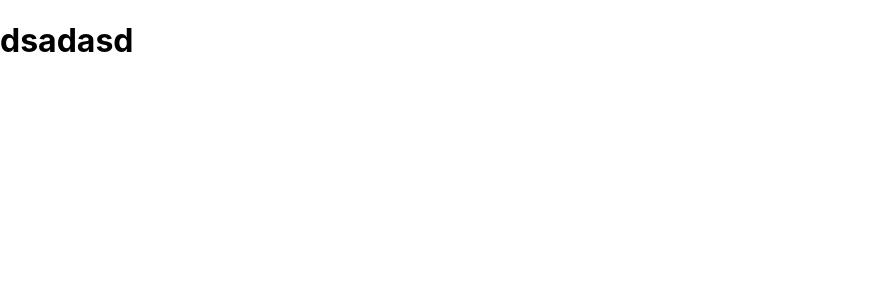
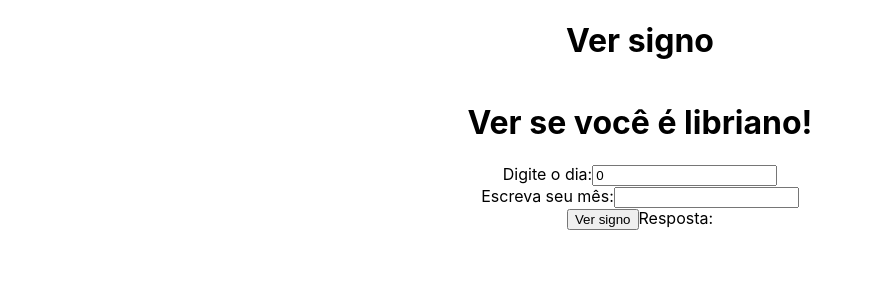
Before and after one commit to JuanVictor62/prova-07-10, a React (Create React App) app in the folder site/: page /libra in a window 1280 px wide. Shown: the top 300 px of the page, without its empty margins (0-872 px from the left). Built offline with nearby package versions, Linux system fonts and the light colour scheme.

Commit message:
prova 100%

```diff
--- a/site/src/acai/index.js
+++ b/site/src/acai/index.js
@@ -20,7 +20,7 @@ export default function Index(){
 
 
     return(
-        <main>
+        <main className='main'>
             <h1>Açai do Vitão</h1>
             <p>Açai Pequeno = 13,50</p>
             <p>Açai Medio = 15,00</p>
@@ -34,7 +34,7 @@ export default function Index(){
             </div>
 
             <div>
-                Quantidade de Açao Medio :
+                Quantidade de Açai Medio :
                 <input type='text' value={qtdMed} onChange={e => setQtdMed(Number(e.target.value))} />
             </div>
 
--- /dev/null
+++ b/site/src/acai/index.scss
@@ -0,0 +1,7 @@
+.main{
+    display: flex;
+    flex-direction: column;
+    justify-content: center;
+    align-items: center;
+
+}
--- a/site/src/libra/index.js
+++ b/site/src/libra/index.js
@@ -1,9 +1,39 @@
-// import axios from 'axios'
+import './index.scss'
+import axios from 'axios'
+import { useState } from 'react';
 
 export default function Index(){
+    const [dia, setDia] = useState(0);
+    const [mes, setMes] = useState('');
+    const [resposta, setResposta] = useState('');
+
+    async function verSigno(){
+    const resp = await axios.post('http://localhost:5000/verificar/libra', {
+            dia: dia,
+            mes: mes
+        })
+
+        setResposta(resp.data.x)
+    }
     return(
-        <main>
-            <h1>dsadasd</h1>
+        <main className='main'>
+            <h1>Ver signo</h1>
+
+            <h1> Ver se você é libriano! </h1>
+
+
+            <div> Digite o dia:
+                <input type='text' value={dia} onChange={e => setDia(Number(e.target.value))} />
+            </div>
+
+            <div> Escreva seu mês:
+                <input type='text' value={mes} onChange={e => setMes(e.target.value)} />
+            </div>
+
+        <div>
+            <button onClick={verSigno}> Ver signo </button>
+            Resposta:  {resposta}
+        </div>
         </main>
     )
 }
--- /dev/null
+++ b/site/src/libra/index.scss
@@ -0,0 +1,7 @@
+.main{
+    display: flex;
+    flex-direction: column;
+    justify-content: center;
+    align-items: center;
+
+}
--- a/site/src/sorveteria/index.js
+++ b/site/src/sorveteria/index.js
@@ -14,7 +14,7 @@ export default function Index(){
     }
 
     return(
-        <main>
+        <main className='main'>
             <h1> Sorveteria Mil e Mel </h1>
             <p> Preço do sorvete pelas gramas </p>
 
--- /dev/null
+++ b/site/src/sorveteria/index.scss
@@ -0,0 +1,7 @@
+.main{
+    display: flex;
+    flex-direction: column;
+    justify-content: center;
+    align-items: center;
+
+}
```
Also changed, not shown: 2 other files (tests, documents, lock files or other folders).
